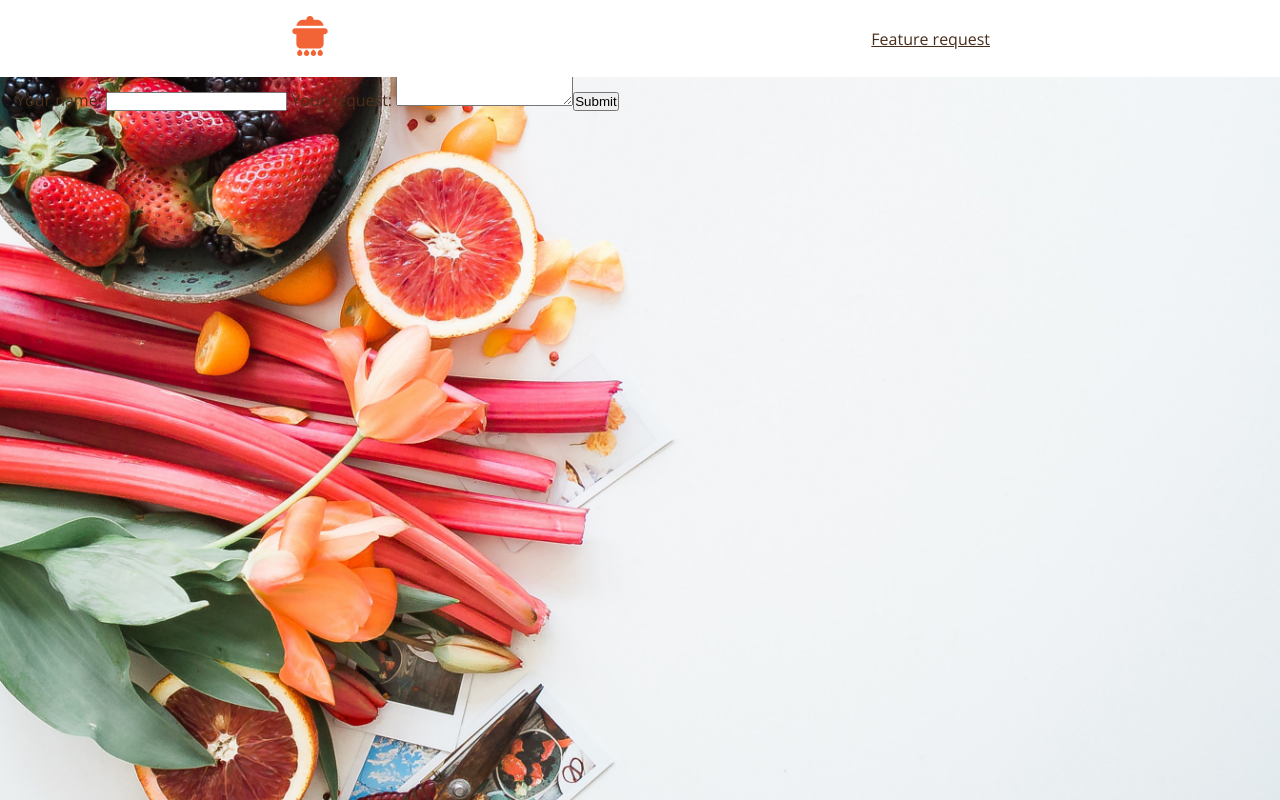
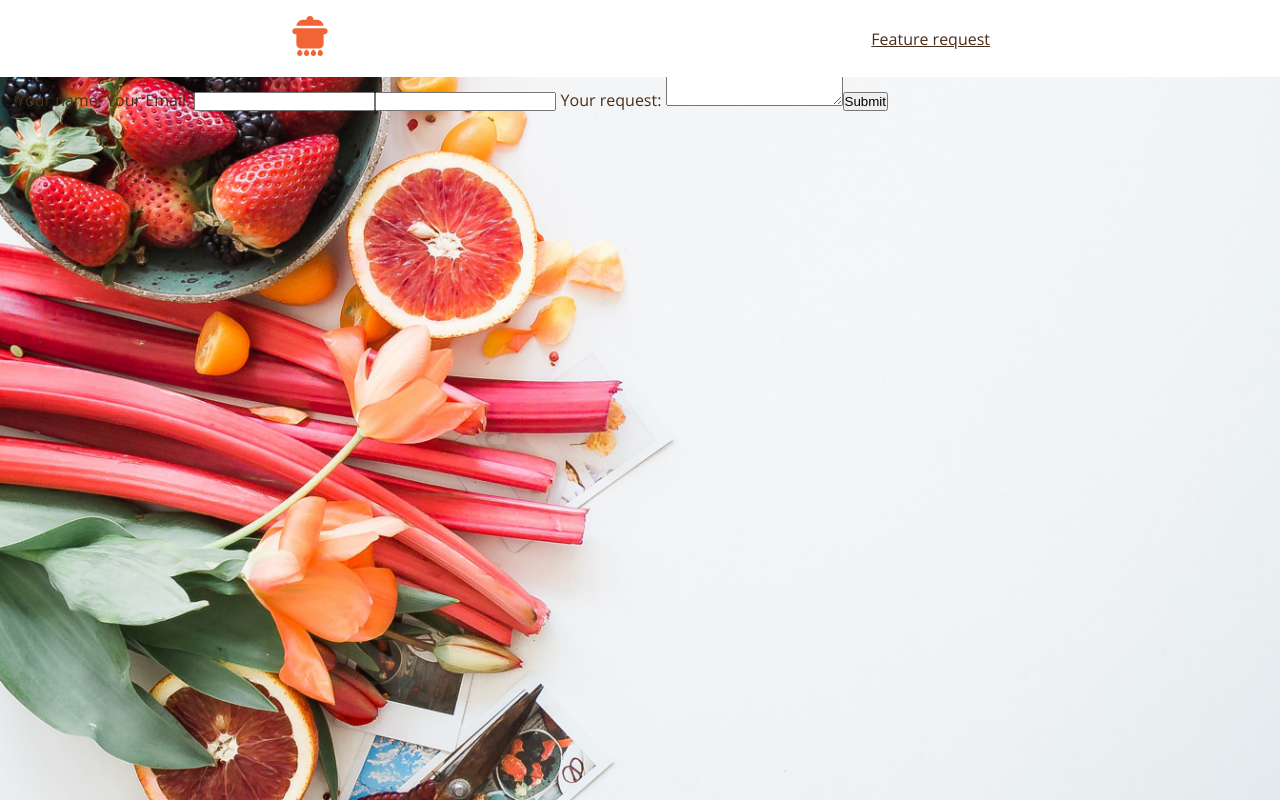
Before and after one commit to JoseeWouters/WhatDinner, a Nuxt app: page /feature-request in a window 1280 px wide. Built offline with nearby package versions, Linux system fonts and the light colour scheme.

Commit message:
Add e-mail field to form

```diff
--- a/pages/feature-request.vue
+++ b/pages/feature-request.vue
@@ -10,6 +10,7 @@
             <label for="Name">
                 Your name:
             </label>
+             <label>Your Email: <input type="email" name="email" /></label>
             <input type="text" name="name">
             <label for="message">
                 Your request:
```
